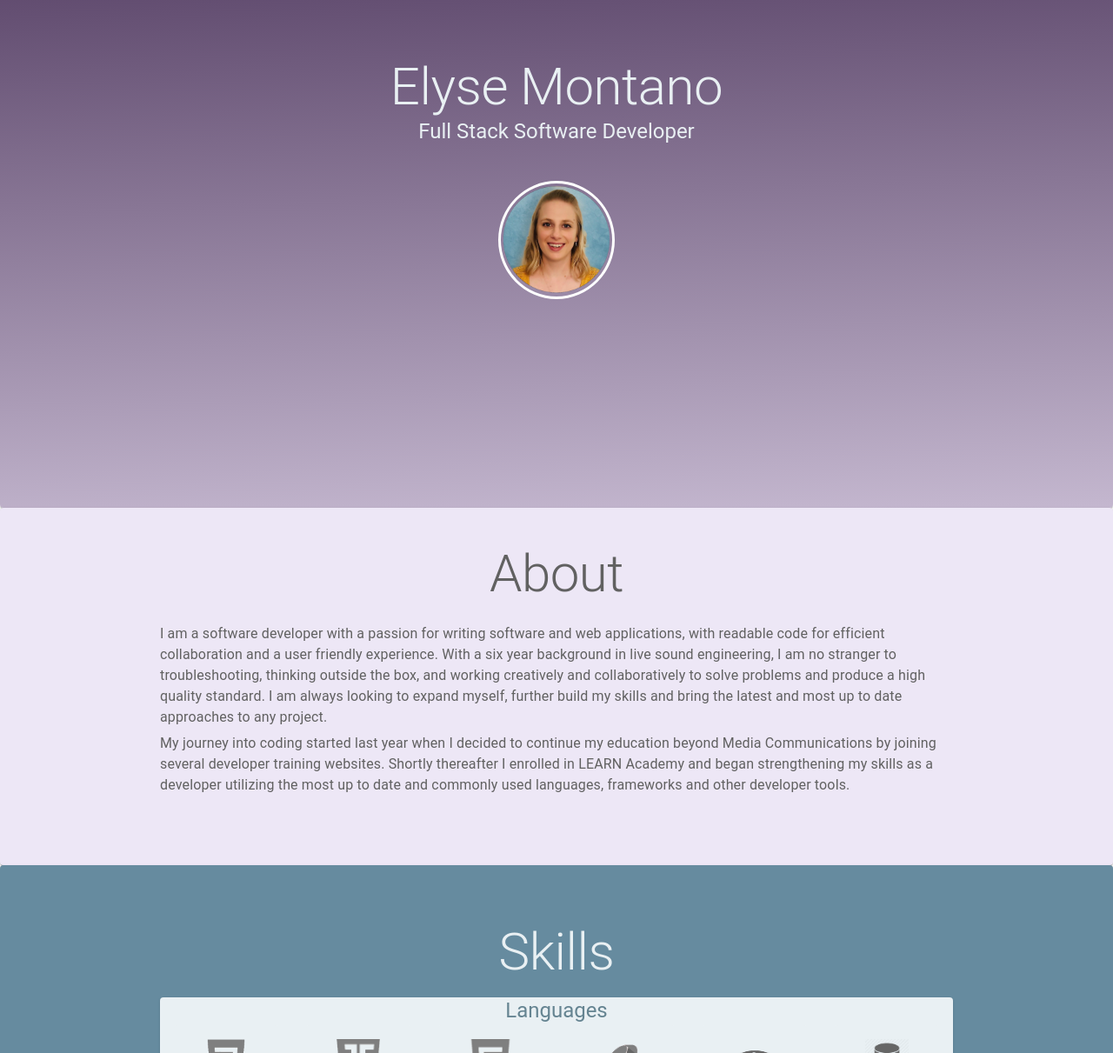
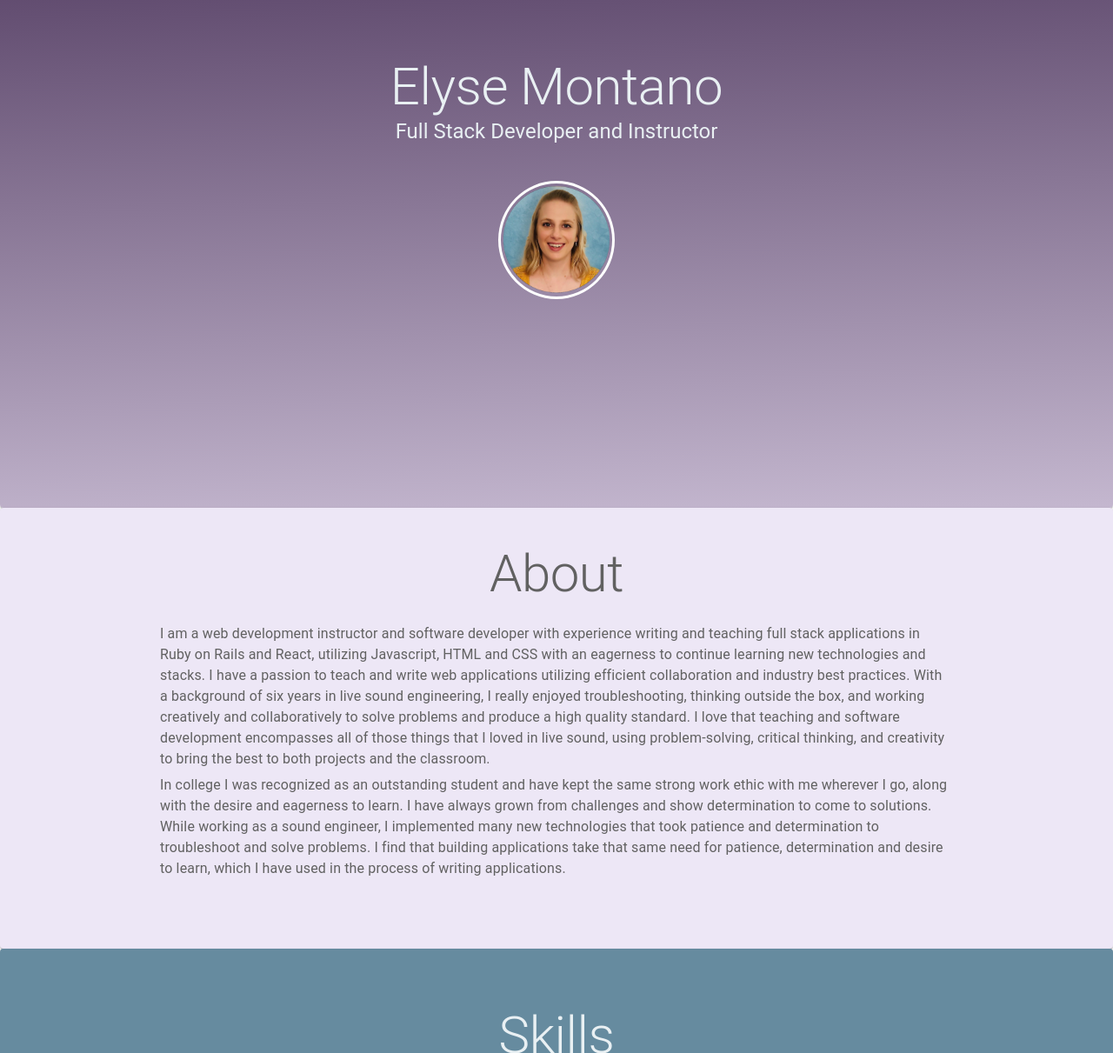
Before and after one commit to elysemontano/portfolio-gatsby, a Gatsby site: page / in a window 1280 px wide. Shown: the part 200-1411 px from the top of the page at 87% size. Built offline with nearby package versions, Linux system fonts and the light colour scheme; Gatsby itself is replaced by a stand-in of ours.

Commit message:
updates about section

```diff
--- a/src/components/About.js
+++ b/src/components/About.js
@@ -37,10 +37,10 @@ export default function About() {
                 <Grid item xs={10} md={12}>
                 <Typography component="h1" variant="h2" style={{textAlign:'center'}} gutterBottom>About</Typography>
                 <Typography gutterBottom>
-                    I am a software developer with a passion for writing software and web applications, with readable code for efficient collaboration and a user friendly experience.  With a six year background in live sound engineering, I am no stranger to troubleshooting, thinking outside the box, and working creatively and collaboratively to solve problems and produce a high quality standard.  I am always looking to expand myself, further build my skills and bring the latest and most up to date approaches to any project.
+                I am a web development instructor and software developer with experience writing and teaching full stack applications in Ruby on Rails and React, utilizing Javascript, HTML and CSS with an eagerness to continue learning new technologies and stacks. I have a passion to teach and write web applications utilizing efficient collaboration and industry best practices. With a background of six years in live sound engineering, I really enjoyed troubleshooting, thinking outside the box, and working creatively and collaboratively to solve problems and produce a high quality standard. I love that teaching and software development encompasses all of those things that I loved in live sound, using problem-solving, critical thinking, and creativity to bring the best to both projects and the classroom.
                 </Typography>
                 <Typography>
-                    My journey into coding started last year when I decided to continue my education beyond Media Communications by joining several developer training websites.  Shortly thereafter I enrolled in LEARN Academy and began strengthening my skills as a developer utilizing the most up to date and commonly used languages, frameworks and other developer tools.
+                In college I was recognized as an outstanding student and have kept the same strong work ethic with me wherever I go, along with the desire and eagerness to learn. I have always grown from challenges and show determination to come to solutions. While working as a sound engineer, I implemented many new technologies that took patience and determination to troubleshoot and solve problems. I find that building applications take that same need for patience, determination and desire to learn, which I have used in the process of writing applications.
                 </Typography>
                 </Grid>
             </Grid>
--- a/src/components/HeroSection.js
+++ b/src/components/HeroSection.js
@@ -56,7 +56,7 @@ export default function HeroSection() {
                             <Fade in={checked} timeout={2000}>
                                 <div>
                                     <Slide direction="right" in={checked} timeout={800}>
-                                        <Typography variant="h5">Full Stack Software Developer</Typography>
+                                        <Typography variant="h5">Full Stack Developer and Instructor</Typography>
                                     </Slide>
                                 </div>
                             </Fade>
```
